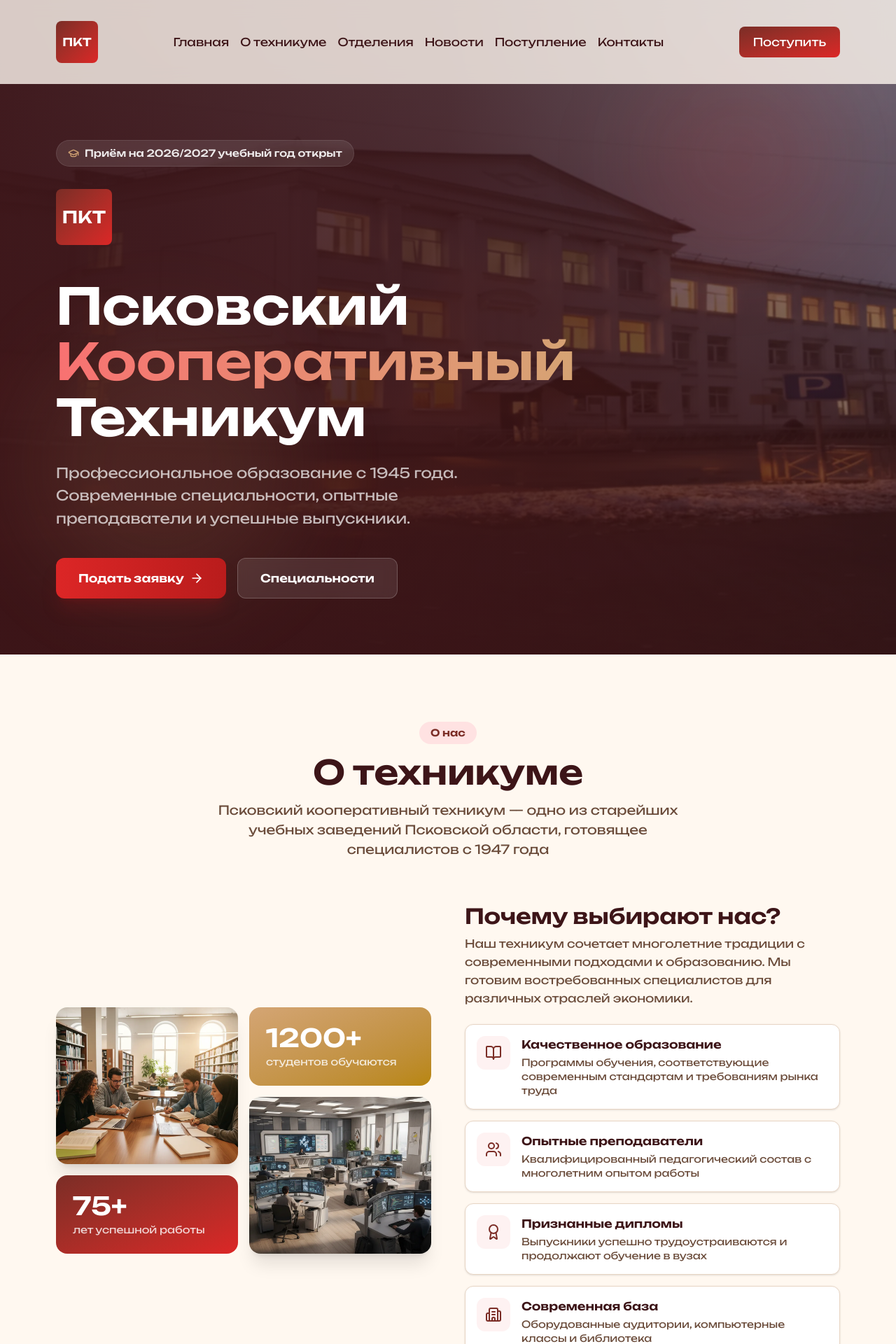
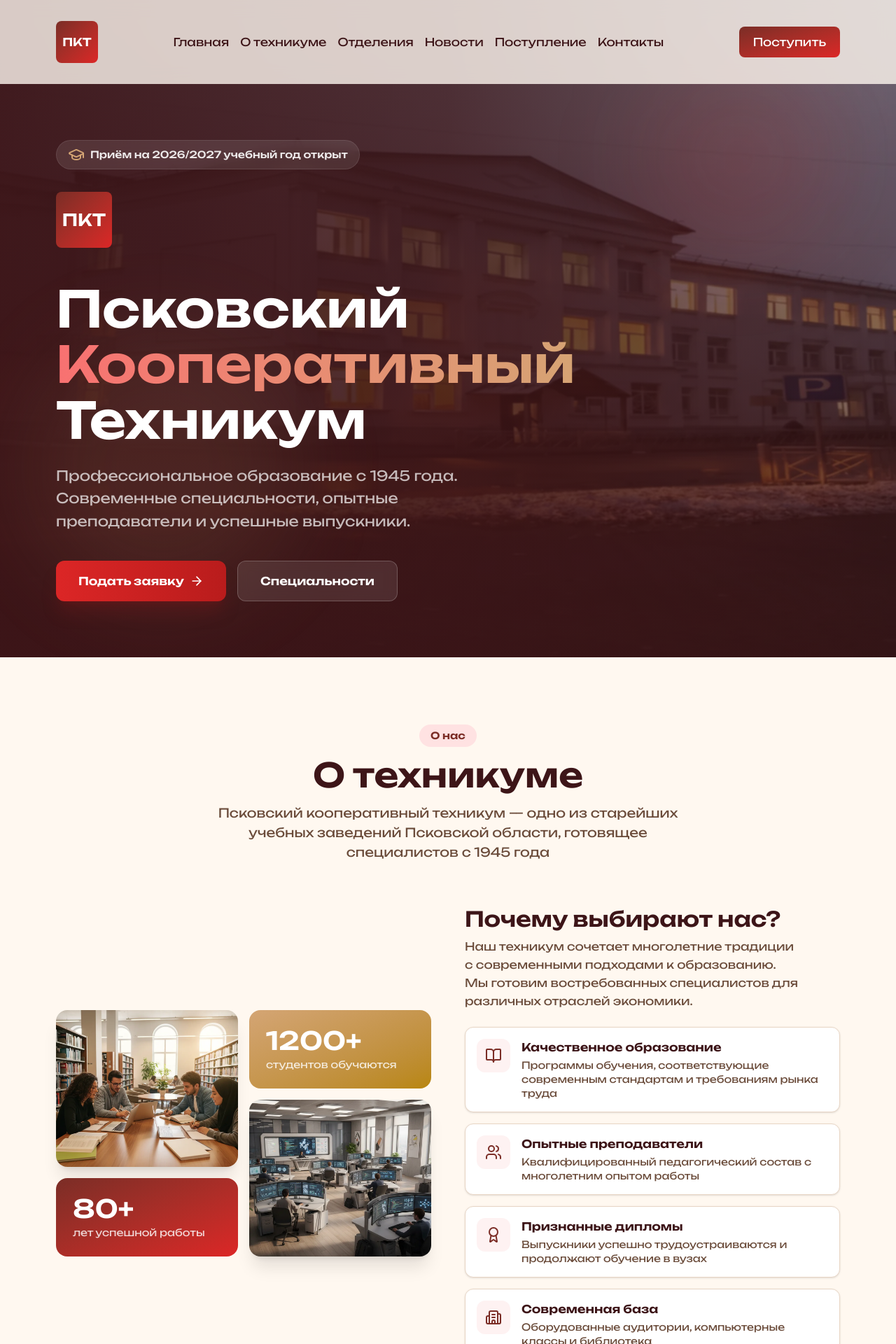
Before and after one commit to OrdynsDav/POCHU-PKT, a Next.js app: page / in a window 1280 px wide. Shown: the top 1920 px of the page at 70% size. Built offline with nearby package versions, Linux system fonts and the light colour scheme.

Commit message:
feat: добавление типографики и улучшение семантики

```diff
--- a/src/app/styles/global/globals.css
+++ b/src/app/styles/global/globals.css
@@ -80,7 +80,7 @@ button {
   #applicants .grid {
     grid-template-columns: repeat(2, 1fr) !important;
   }
-  #applicants .grid > div {
+  #applicants .grid > li {
     grid-column: span 2 !important;
   }
 }
@@ -89,7 +89,7 @@ button {
   #applicants .grid {
     grid-template-columns: repeat(2, 1fr) !important;
   }
-  #applicants .grid > div:last-child {
+  #applicants .grid > li:last-child {
     grid-column: span 2 !important;
   }
 }
--- a/src/components/layout/Footer.tsx
+++ b/src/components/layout/Footer.tsx
@@ -51,8 +51,7 @@ export function Footer() {
                 </div>
               </div>
               <p className="text-white/50 text-sm leading-relaxed mb-6">
-                Профессиональное образовательное частное учреждение «Псковский
-                кооперативный техникум»
+                Профессиональное образовательное частное учреждение &laquo;Псковский кооперативный техникум&raquo;
               </p>
               {/* Social Links */}
               <div className="flex flex-col gap-3 max-w-45">
@@ -200,10 +199,9 @@ export function Footer() {
 
         {/* Bottom bar */}
         <div className="border-t border-white/10">
-          <div className="max-w-7xl mx-auto py-6 flex flex-col sm:flex-row items-center justify-between gap-4">
+          <div className="max-w-7xl mx-auto py-6 flex flex-col flex-wrap sm:flex-row justify-between gap-4">
             <p className="text-white/40 text-sm">
-              © 2025 ПОЧУ «Псковский кооперативный техникум». Все права
-              защищены.
+              &copy;&nbsp;2026&nbsp;ПОЧУ &laquo;Псковский кооперативный техникум&raquo;. Все права защищены.
             </p>
             <a
               href="https://pskovpkt.ru/about/docs/"
--- a/src/components/layout/Header/Header.tsx
+++ b/src/components/layout/Header/Header.tsx
@@ -23,7 +23,7 @@ export function Header() {
       className="fixed w-full z-999 transition-all duration-300 bg-[#FFF8F0]/80 backdrop-blur-md"
     >
       <Container>
-        <div className="flex justify-between gap-4 py-7.5 items-center max-[1024px]:py-3">
+        <div className="flex justify-between min-h-30 gap-4 py-7.5 items-center max-[1024px]:py-3">
           <Logo shortName={logo.shortName} href={logo.href} />
           <HeaderNav />
           <Link
--- a/src/components/layout/Header/HeaderNav.tsx
+++ b/src/components/layout/Header/HeaderNav.tsx
@@ -49,10 +49,10 @@ export function HeaderNav() {
         aria-label={open ? "Закрыть меню" : "Открыть меню"}
         aria-expanded={open}
         aria-controls="mobile-menu"
-        className="hidden max-[1100px]:inline-flex items-center h-11 w-11 justify-center rounded-lg border border-[#E8D5C4] bg-white/80 px-2.5 py-2 text-[#3D1518] shadow-sm hover:bg-white transition-colors"
+        className="hidden max-[1100px]:inline-flex items-center h-15 w-15 justify-center rounded-lg border border-[#E8D5C4] bg-white/80 px-2.5 py-2 text-[#3D1518] shadow-sm hover:bg-white transition-colors"
         onClick={() => setOpen((prev) => !prev)}
       >
-        <Menu className="w-5 h-5" aria-hidden="true" />
+        <Menu className="w-7 h-7" aria-hidden="true" />
       </button>
 
       {/* Mobile menu */}
--- a/src/components/sections/About.tsx
+++ b/src/components/sections/About.tsx
@@ -48,8 +48,7 @@ export function About() {
               О техникуме
             </h2>
             <p className="text-lg text-[#6B4C3B] max-w-2xl mx-auto anim-stagger anim-delay-3">
-              Псковский кооперативный техникум — одно из старейших учебных
-              заведений Псковской области, готовящее специалистов с 1947 года
+              Псковский кооперативный техникум&nbsp;&mdash; одно из&nbsp;старейших учебных заведений Псковской области, готовящее специалистов с&nbsp;1945 года
             </p>
           </div>
 
@@ -66,18 +65,18 @@ export function About() {
                   />
                 </div>
                 <div className="rounded-2xl bg-linear-to-br from-[#7B2D26] to-[#DC2626] p-6 text-white anim-stagger anim-delay-6">
-                  <div className="text-4xl font-extrabold">75+</div>
-                  <div className="text-white/80 text-sm mt-1">
+                  <p className="text-4xl font-extrabold">80+</p>
+                  <p className="text-white/80 text-sm mt-1">
                     лет успешной работы
-                  </div>
+                  </p>
                 </div>
               </div>
               <div className="space-y-4">
                 <div className="rounded-2xl bg-linear-to-br from-[#D4A574] to-[#B8860B] p-6 text-white anim-stagger anim-delay-6">
-                  <div className="text-4xl font-extrabold">1200+</div>
-                  <div className="text-white/80 text-sm mt-1">
+                  <p className="text-4xl font-extrabold">1200+</p>
+                  <p className="text-white/80 text-sm mt-1">
                     студентов обучаются
-                  </div>
+                  </p>
                 </div>
                 <div className="rounded-2xl overflow-hidden shadow-xl shadow-black/10 anim-stagger anim-delay-7">
                   <Image
@@ -96,13 +95,11 @@ export function About() {
                 Почему выбирают нас?
               </h3>
               <p className="text-[#6B4C3B] leading-relaxed mb-6 anim-stagger anim-delay-6">
-                Наш техникум сочетает многолетние традиции с современными
-                подходами к образованию. Мы готовим востребованных специалистов
-                для различных отраслей экономики.
+                Наш техникум сочетает многолетние традиции с&nbsp;современными подходами к&nbsp;образованию. Мы&nbsp;готовим востребованных специалистов для различных отраслей экономики.
               </p>
-              <div className="grid gap-4">
+              <ul className="grid gap-4">
                 {features.map((f, index) => (
-                  <div
+                  <li
                     key={f.title}
                     className={`group flex gap-4 p-4 rounded-xl bg-white shadow-sm hover:shadow-lg hover:shadow-red-900/5 border border-[#E8D5C4] hover:border-[#DC2626]/30 transition-all duration-300 anim-stagger ${
                       index === 0
@@ -123,9 +120,9 @@ export function About() {
                       </h4>
                       <p className="text-sm text-[#6B4C3B]">{f.desc}</p>
                     </div>
-                  </div>
+                  </li>
                 ))}
-              </div>
+              </ul>
             </div>
           </div>
         </div>
--- a/src/components/sections/Departments.tsx
+++ b/src/components/sections/Departments.tsx
@@ -86,7 +86,7 @@ export function Departments() {
               id="departments-heading"
               className="text-3xl md:text-4xl lg:text-5xl font-extrabold text-[#3D1518] mb-4 anim-title anim-delay-2"
             >
-              Отделения и специальности
+              Отделения и&nbsp;специальности
             </h2>
             <p className="text-lg text-[#6B4C3B] max-w-2xl mx-auto anim-stagger anim-delay-3">
               Выберите направление, которое станет основой вашей успешной
--- a/src/components/sections/Hero/Hero.tsx
+++ b/src/components/sections/Hero/Hero.tsx
@@ -55,8 +55,8 @@ export function Hero() {
           <div className="max-w-3xl">
             {/* Badge */}
             <div className="inline-flex items-center gap-2 px-4 py-2 rounded-full bg-white/10 backdrop-blur-sm border border-white/10 text-white/90 text-sm font-medium mb-8 hero-anim-left">
-              <GraduationCap className="w-4 h-4 text-[#D4A574]" />
-              Приём на 2026/2027 учебный год открыт
+              <GraduationCap className="text-[#D4A574] min-h-6 min-w-6" />
+              <span>Приём на 2026/2027 учебный год открыт</span>
             </div>
 
             {/* Logo mark */}
--- a/src/components/sections/News/NewsCard.tsx
+++ b/src/components/sections/News/NewsCard.tsx
@@ -32,7 +32,7 @@ export function NewsCard({ link, image, title, date, excerpt }: NewsCardProps) {
       <div className="flex min-h-0 flex-1 flex-col p-6">
         <div className="flex items-center gap-2 text-sm text-[#6B4C3B] mb-3">
           <Calendar className="w-4 h-4 text-[#D4A574]" />
-          {date}
+          <time>{date}</time>
         </div>
         <h3 className="font-bold text-[#3D1518] mb-2 group-hover:text-[#DC2626] transition-colors line-clamp-2">
           {title}
```
Also changed, not shown: 1 other file (tests, documents, lock files or other folders).
